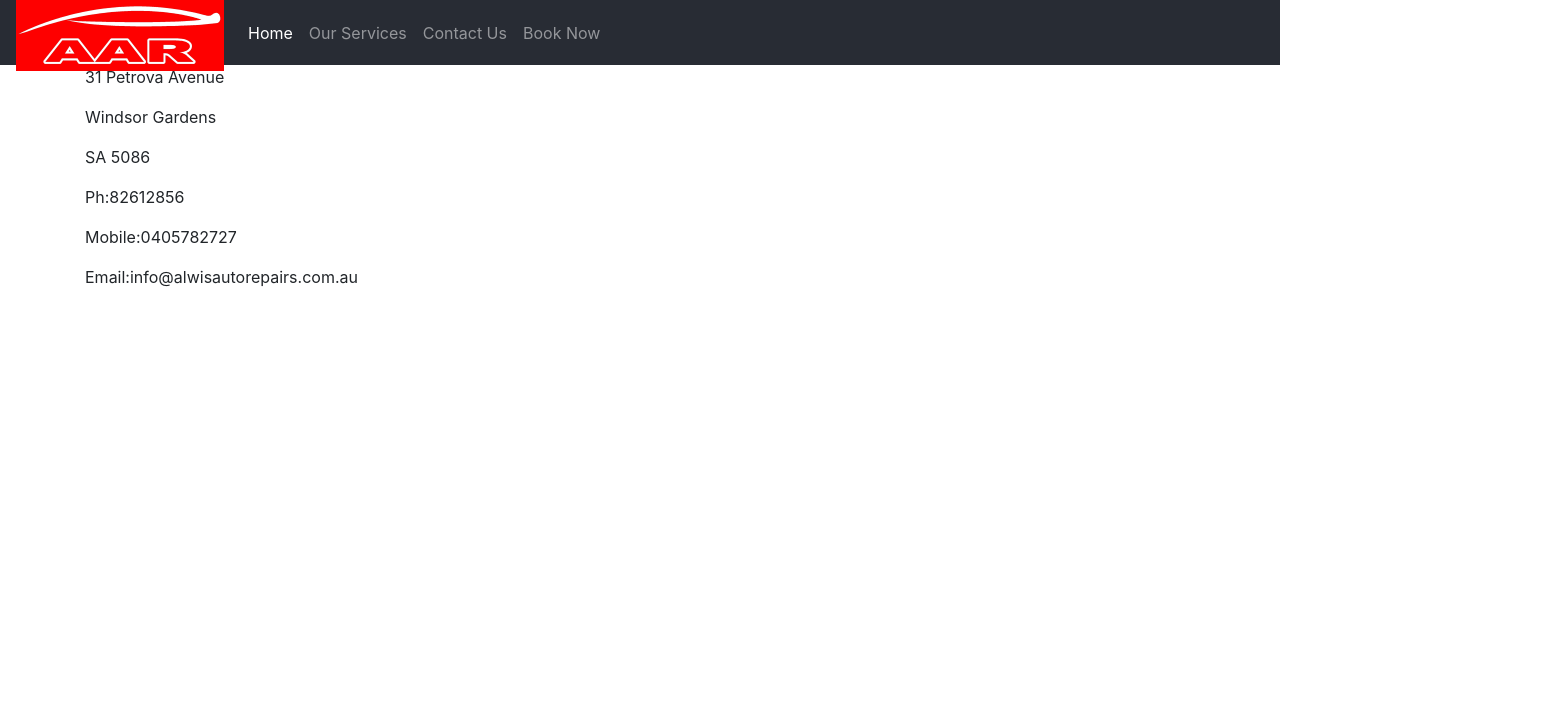
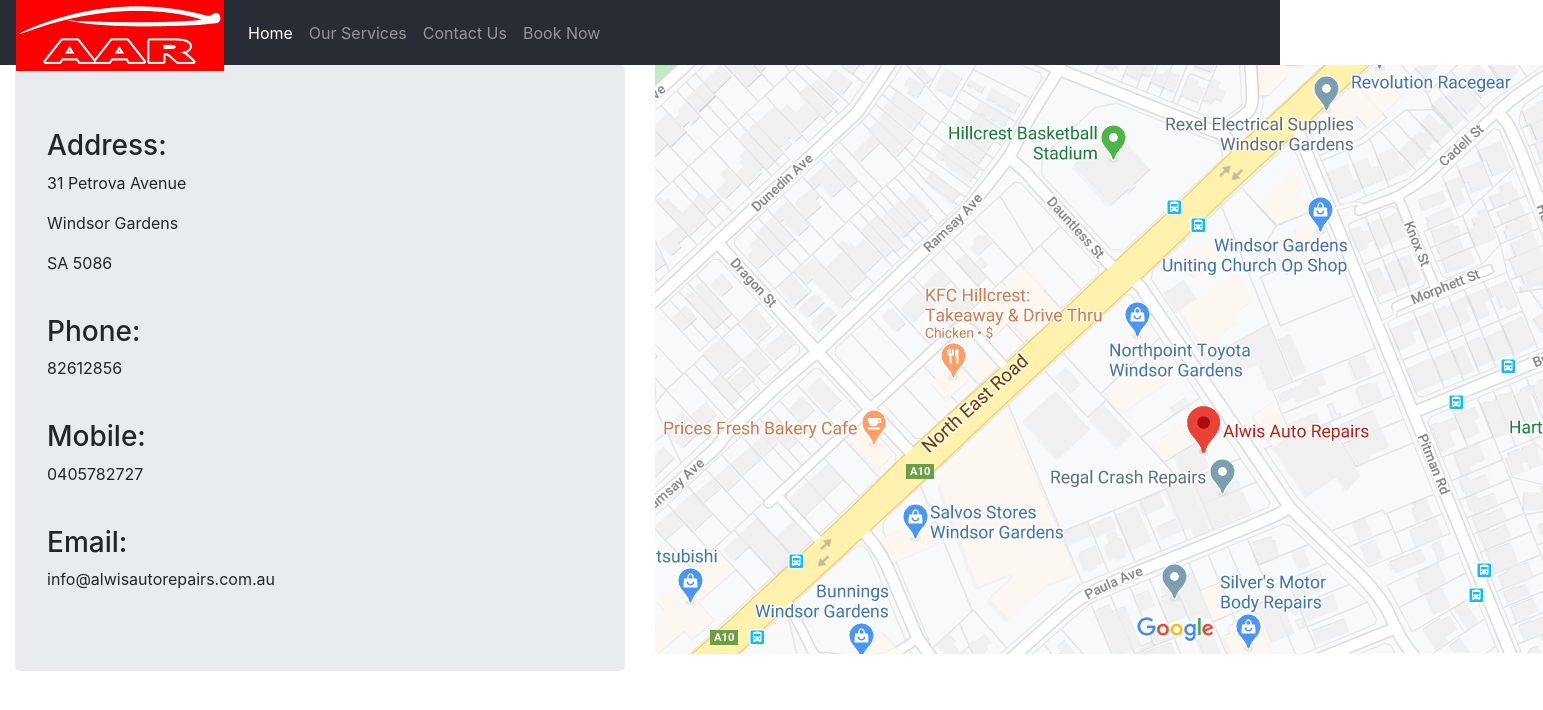
Before and after one commit to amindri/auto-website, a React (Create React App) app: page /contactus in a window 1280 px wide. Shown: the top 710 px of the page, 1543 px wide, since content can reach past the window. Built offline with nearby package versions, Linux system fonts and the light colour scheme.

Commit message:
complete contact us page

```diff
--- /dev/null
+++ b/src/components/ContactUs/ContactUs.css
@@ -0,0 +1,9 @@
+.map {
+    border: grey;
+    width: fit-content;
+    height: fit-content;
+}
+
+.contact-details {
+    margin-bottom: 0 !important;
+}
--- a/src/components/ContactUs/ContactUs.js
+++ b/src/components/ContactUs/ContactUs.js
@@ -1,16 +1,40 @@
 import React from "react";
-
+import map from "../../img/map.jpg"
+import "./ContactUs.css"
 function ContactUs()
 {
     return(
-        <div className="container">
+        <div className="container-fluid">
+            <div className="row">
+                <div className="col-6">
+                    <div className="contact-details jumbotron justify-content-md-center">
+                    <div><h3>Address:</h3></div>
+                    <div>
+                        <p>31 Petrova Avenue</p>
+                        <p>Windsor Gardens</p>
+                        <p>SA 5086</p>
+                    </div>
 
-            <p>31 Petrova Avenue</p>
-            <p>Windsor Gardens</p>
-            <p>SA 5086</p>
-            <p>Ph:82612856</p>
-            <p>Mobile:0405782727</p>
-            <p>Email:info@alwisautorepairs.com.au</p>
+                    <br/>
+
+                    <div><h3>Phone:</h3></div>
+                    <div><p>82612856</p></div>
+
+                    <br/>
+
+                    <div><h3>Mobile:</h3></div>
+                    <div><p>0405782727</p></div>
+
+                    <br/>
+
+                    <div><h3>Email:</h3></div>
+                    <div><p>info@alwisautorepairs.com.au</p></div>
+                    </div>
+                </div>
+                <div className="col-6">
+                    <img src={map} className="map" alt="location"/>
+                </div>
+            </div>
         </div>
     );
 }
```
Also changed, not shown: src/img/map.jpg (added).
